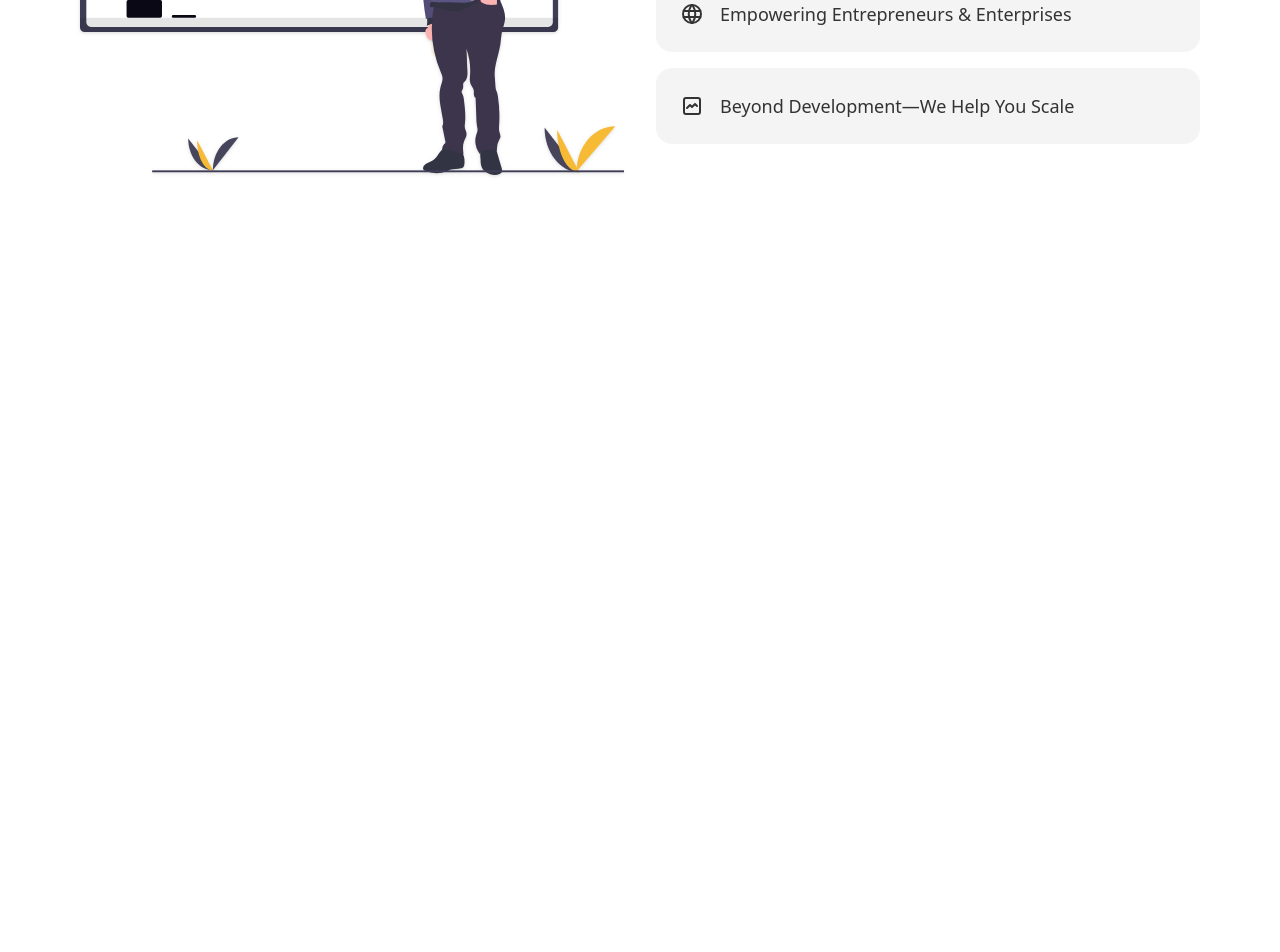
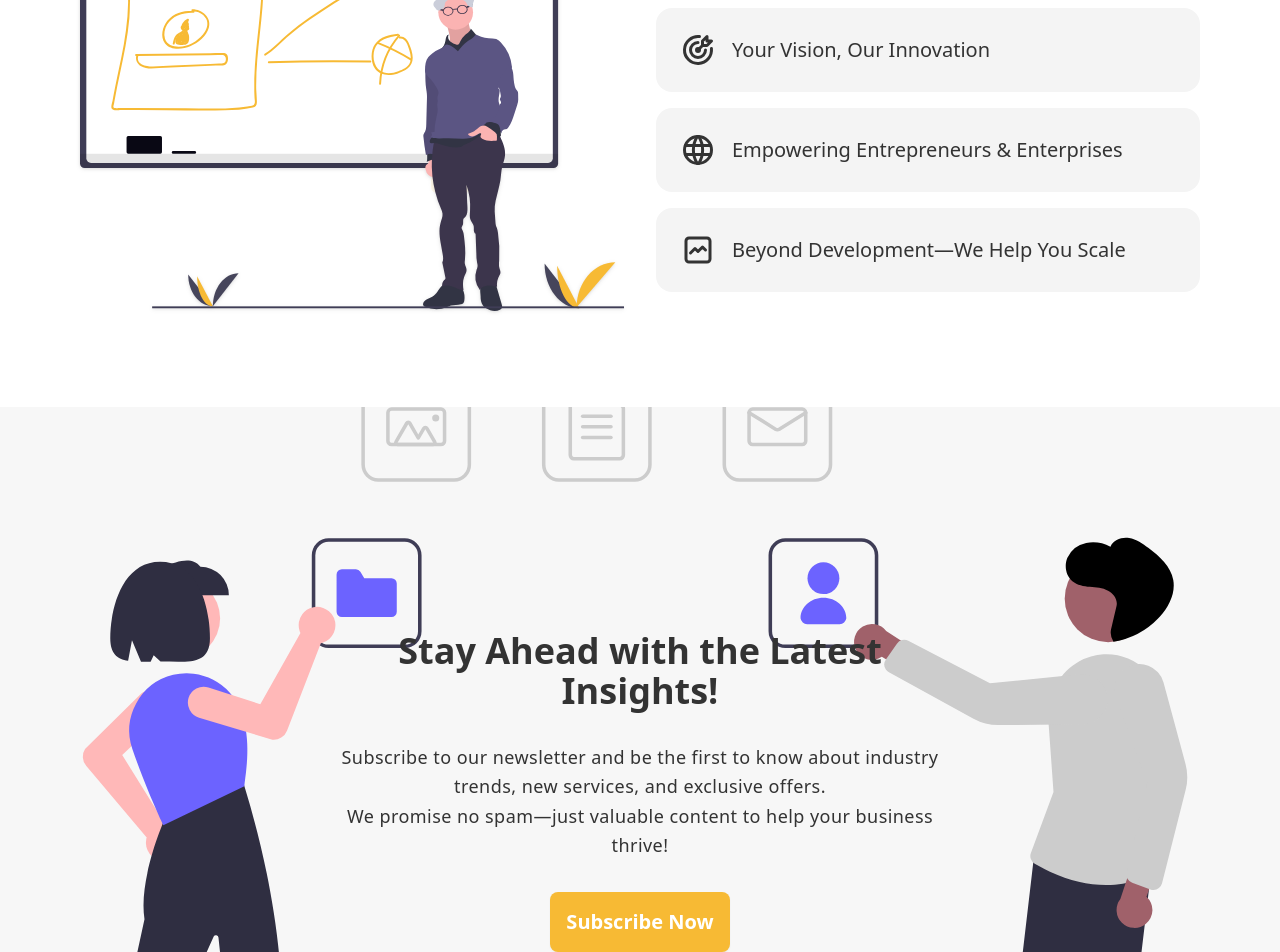
Before and after one commit to imnomee/WEB-KAROBAR, a React (Vite) app: page / in a window 1280 px wide. Shown: the part 1160-2112 px from the top of the page. Before the commit the page ends 1431 px from the top, so only its background shows below. Built offline with nearby package versions, Linux system fonts and the light colour scheme.

Commit message:
subscribe

```diff
--- a/src/App.jsx
+++ b/src/App.jsx
@@ -2,6 +2,7 @@ import Banner from './Banner.jsx';
 import Hero from './Hero.jsx';
 import Navbar from './Navbar.jsx';
 import Services from './Services.jsx';
+import Subscribe from './Subscribe.jsx';
 const App = () => {
     return (
         <main className="overflow-x-hidden bg-white text-dark">
@@ -9,6 +10,7 @@ const App = () => {
             <Hero />;
             <Services />
             <Banner />
+            <Subscribe />
         </main>
     );
 };
--- a/src/Banner.jsx
+++ b/src/Banner.jsx
@@ -34,8 +34,8 @@ const Banner = () => {
                             whileInView={'animate'}
                             transition={{ duration: 0.3, ease: easeInOut }}
                             className="flex items-center gap-4 p-6 bg-[#f4f4f4] rounded-2xl hover:bg-primary hover:text-white hover:shadow-xl transition cursor-pointer">
-                            <TbTargetArrow className="text-2xl " />
-                            <p className="text-lg">
+                            <TbTargetArrow className="text-4xl " />
+                            <p className="text-lg md:text-xl">
                                 Your Vision, Our Innovation
                             </p>
                         </motion.div>
@@ -45,8 +45,8 @@ const Banner = () => {
                             whileInView={'animate'}
                             transition={{ duration: 0.3, ease: easeInOut }}
                             className="flex items-center gap-4 p-6 bg-[#f4f4f4] rounded-2xl hover:bg-primary hover:text-white hover:shadow-xl transition cursor-pointer">
-                            <TbWorld className="text-2xl " />
-                            <p className="text-lg">
+                            <TbWorld className="text-4xl " />
+                            <p className="text-lg  md:text-xl">
                                 Empowering Entrepreneurs & Enterprises
                             </p>
                         </motion.div>
@@ -56,8 +56,8 @@ const Banner = () => {
                             whileInView={'animate'}
                             transition={{ duration: 0.3, ease: easeInOut }}
                             className="flex items-center gap-4 p-6 bg-[#f4f4f4] rounded-2xl hover:bg-primary hover:text-white hover:shadow-xl transition cursor-pointer">
-                            <TbGraph className="text-2xl " />
-                            <p className="text-lg">
+                            <TbGraph className="text-4xl " />
+                            <p className="text-lg  md:text-xl">
                                 Beyond Development—We Help You Scale
                             </p>
                         </motion.div>
--- a/src/Hero.jsx
+++ b/src/Hero.jsx
@@ -23,7 +23,7 @@ export const FadeUp = (delay) => {
 };
 const Hero = () => {
     return (
-        <section id="home py-14">
+        <section id="home" className="py-14 bg-amber-50">
             <div className="container">
                 <div className="grid grid-cols-1 md:grid-cols-2 gap-4 items-center">
                     <motion.div
@@ -31,7 +31,7 @@ const Hero = () => {
                         initial="initial"
                         animate="animate"
                         className="flex flex-col justify-center relative z-10 order-2 md:order-1">
-                        <div className="text-center md:text-left space-y-2 lg:max-w-[500px]">
+                        <div className="text-center md:text-left lg:max-w-[500px]">
                             <h1 className="text-2xl lg:text-4xl font-bold">
                                 <span className="text-primary">Web</span>
                                 <span className="text-secondary inline-block lg:pb-2">
@@ -50,7 +50,7 @@ const Hero = () => {
                                 variants={FadeUp(0.6)}
                                 animate="animate"
                                 initial="initial"
-                                className="primary-btn flex items-center gap-2 group mx-auto md:mx-0 py-4">
+                                className="primary-btn flex items-center gap-2 group mx-auto md:mx-0 py-4 mt-10">
                                 Get In Touch
                                 <FaArrowRightLong className="group-hover:translate-x-2 group-hover:-rotate-45 transition-all" />
                             </motion.button>
--- /dev/null
+++ b/src/Subscribe.jsx
@@ -0,0 +1,40 @@
+import { motion } from 'framer-motion';
+import { FaBell } from 'react-icons/fa6';
+import { subscribe } from './assets/assets';
+
+const bgStyle = {
+    backgroundImage: `url(${subscribe})`,
+    backgroundRepeat: 'no-repeat',
+    backgroundSize: 'cover',
+    backgroundPosition: 'center',
+};
+const Subscribe = () => {
+    return (
+        <section className="bg-[#f7f7f7]">
+            <div style={bgStyle} className="container p-14 md:py-56 w-full">
+                <div className="flex flex-col justify-end">
+                    <div className="text-center max-w-[350px] lg:max-w-[630px] mx-auto flex flex-col gap-8">
+                        <h1 className="text-2xl md:text-4xl font-bold">
+                            Stay Ahead with the Latest Insights!
+                        </h1>
+                        <p className="text-lg :md:text-xl leading-relaxed tracking-wide">
+                            Subscribe to our newsletter and be the first to know
+                            about industry trends, new services, and exclusive
+                            offers.
+                            <br />
+                            We promise no spam—just valuable content to help
+                            your business thrive!
+                        </p>
+                        <a
+                            href=""
+                            className="primary-btn inline-flex items-center gap-4 mx-auto text-xl p-4">
+                            Subscribe Now
+                        </a>
+                    </div>
+                </div>
+            </div>
+        </section>
+    );
+};
+
+export default Subscribe;
--- a/src/assets/assets.js
+++ b/src/assets/assets.js
@@ -1,6 +1,7 @@
 import logo from './logo.png';
 import banner from './progressive_app.svg';
 import education from './education.svg';
+import subscribe from './subscribe.svg';
 
 const menuLinks = [
     {
@@ -84,4 +85,4 @@ const services = [
     },
 ];
 
-export { logo, menuLinks, banner, services, education };
+export { logo, menuLinks, banner, services, education, subscribe };
```
Also changed, not shown: src/assets/subscribe.svg (added).
